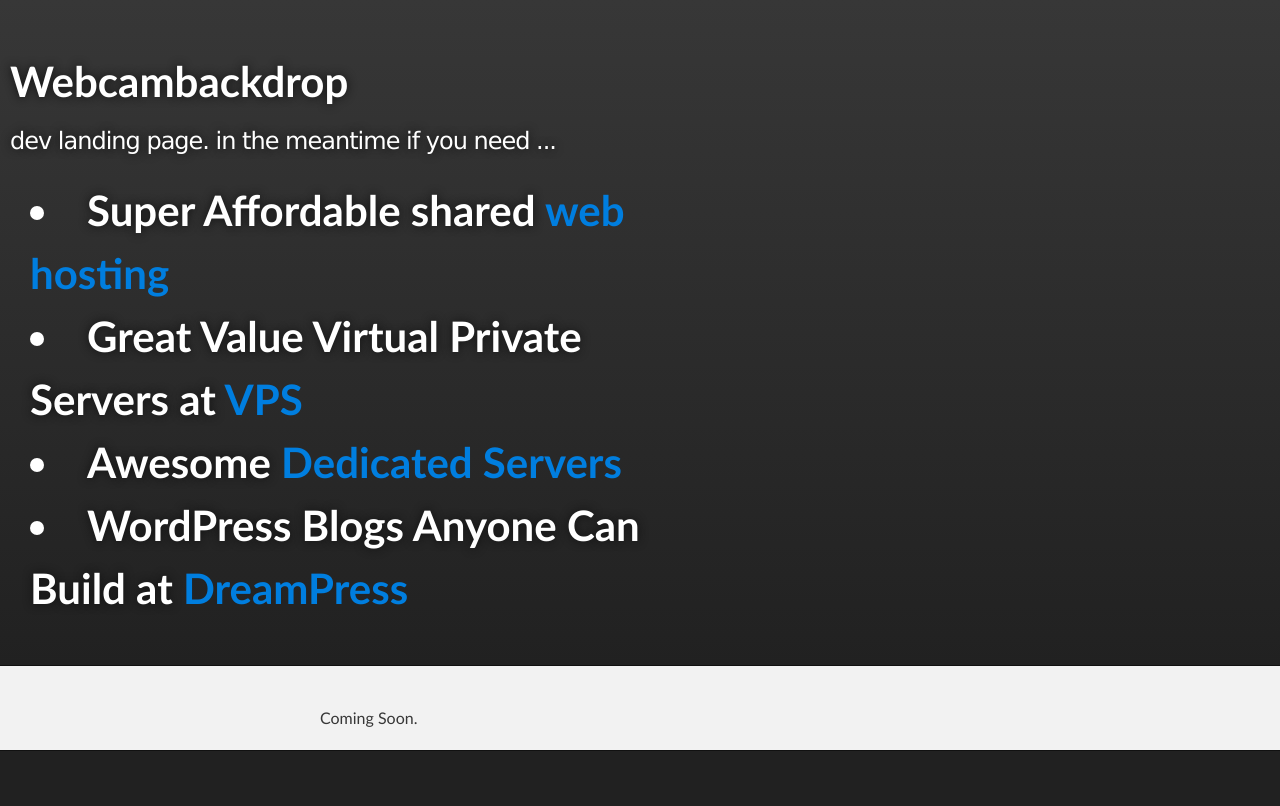
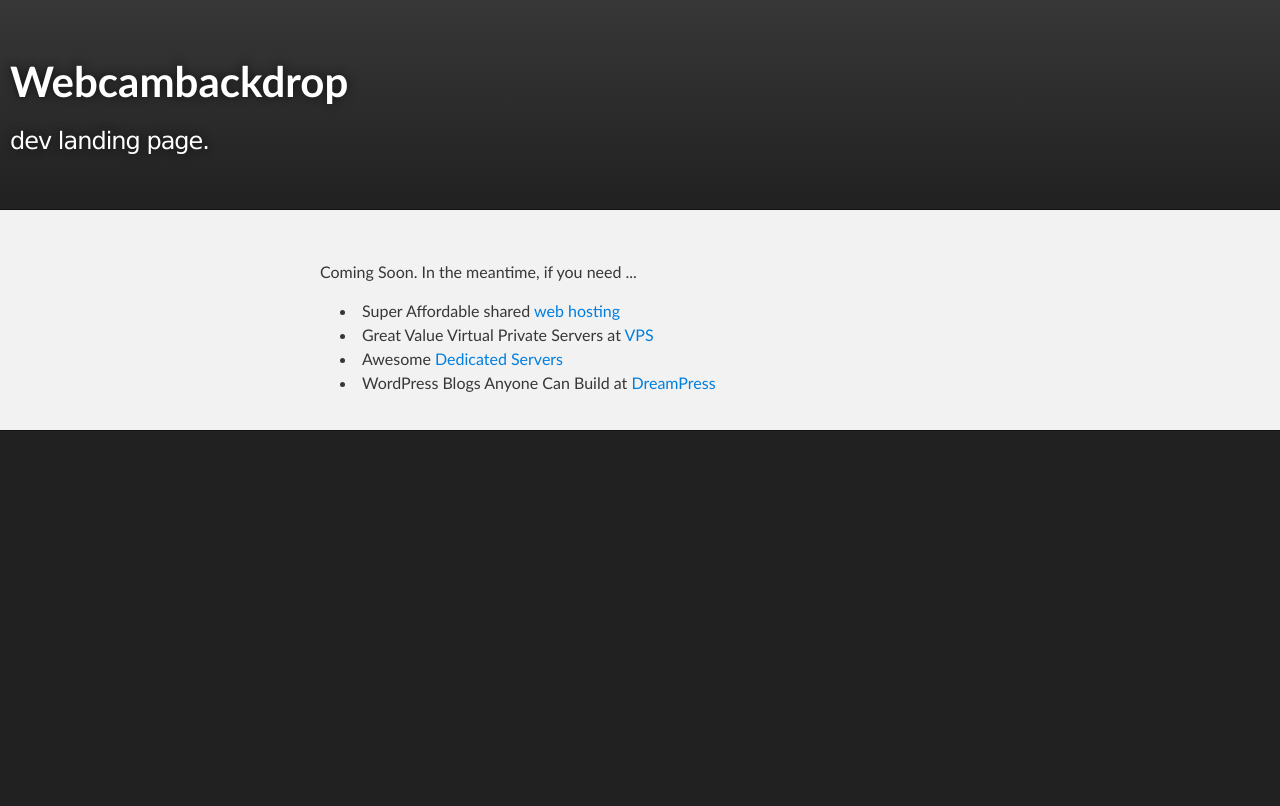
Before and after one commit to silverton/webcambackdrop, a plain HTML site: page index.html in a window 1280 px wide. Drawn offline with Linux system fonts and the light colour scheme.

Commit message:
Update index.html
move links to main content

```diff
--- a/index.html
+++ b/index.html
@@ -27,13 +27,7 @@
         <header class="inner"
 
           <h1 id="project_title">Webcambackdrop</h1>
-          <h2 id="project_tagline">dev landing page. in the meantime if you need ...</h2>
-    <ul>
-      <li>Super Affordable shared <a href="https://www.dreamhost.com/r.cgi?223534/hosting/shared/">web hosting</a></li>
-      <li>Great Value Virtual Private Servers at <a href="https://www.dreamhost.com/r.cgi?223534/hosting/vps/">VPS</a></li>
-      <li>Awesome <a href="https://www.dreamhost.com/r.cgi?223534/hosting/dedicated/">Dedicated Servers</a></li>
-      <li>WordPress Blogs Anyone Can Build at <a href="https://www.dreamhost.com/r.cgi?223534/wordpress/">DreamPress</a></li>
-    </ul>
+          <h2 id="project_tagline">dev landing page.</h2>
 <!--
             <section id="downloads">
               <a class="zip_download_link" href="https://github.com/silverton/webcambackdrop/zipball/master">Download this project as a .zip file</a>
@@ -46,7 +40,14 @@
     <!-- MAIN CONTENT -->
     <div id="main_content_wrap" class="outer">
       <section id="main_content" class="inner">
-        Coming Soon.
+        <p>Coming Soon. In the meantime, if you need ...</p>
+
+    <ul>
+      <li>Super Affordable shared <a href="https://www.dreamhost.com/r.cgi?223534/hosting/shared/">web hosting</a></li>
+      <li>Great Value Virtual Private Servers at <a href="https://www.dreamhost.com/r.cgi?223534/hosting/vps/">VPS</a></li>
+      <li>Awesome <a href="https://www.dreamhost.com/r.cgi?223534/hosting/dedicated/">Dedicated Servers</a></li>
+      <li>WordPress Blogs Anyone Can Build at <a href="https://www.dreamhost.com/r.cgi?223534/wordpress/">DreamPress</a></li>
+    </ul>
 </section>
     </div>
 
```
